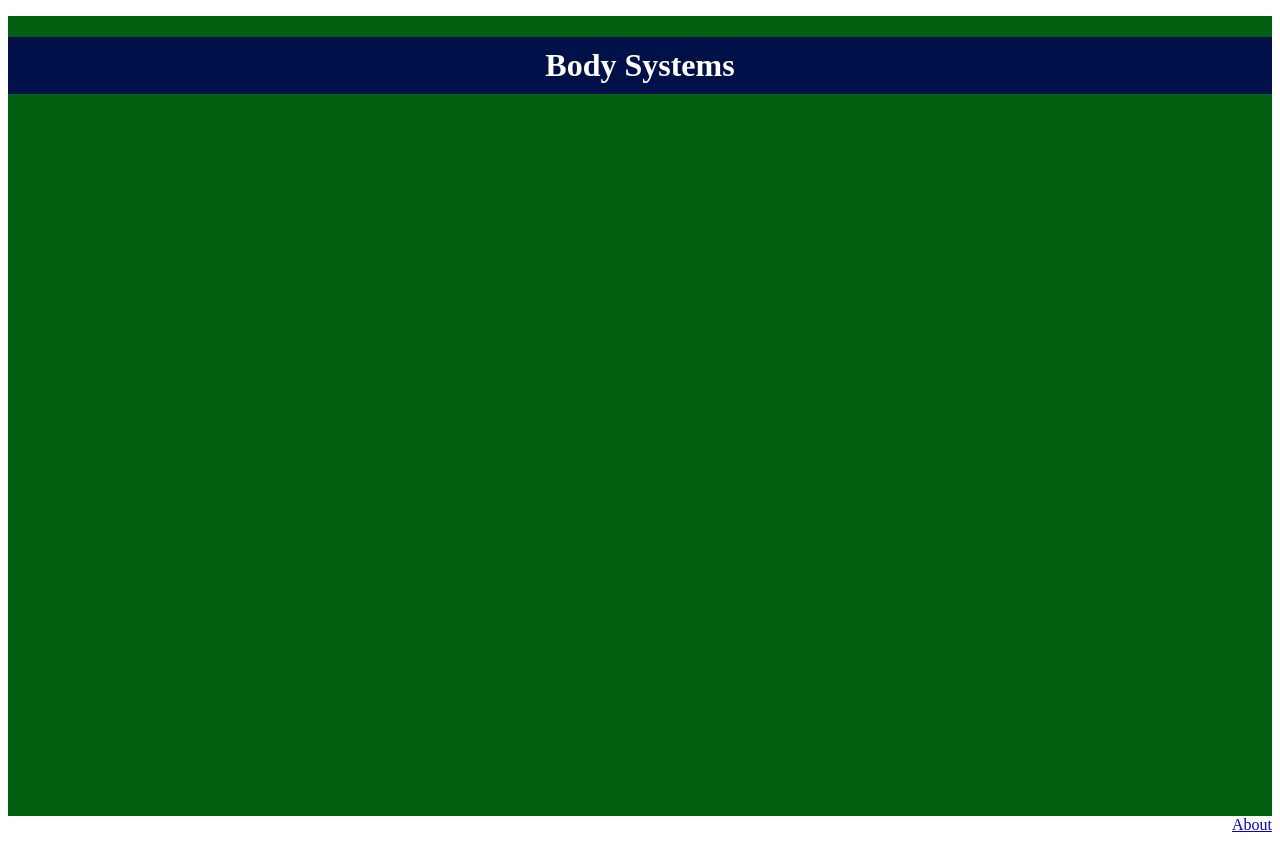
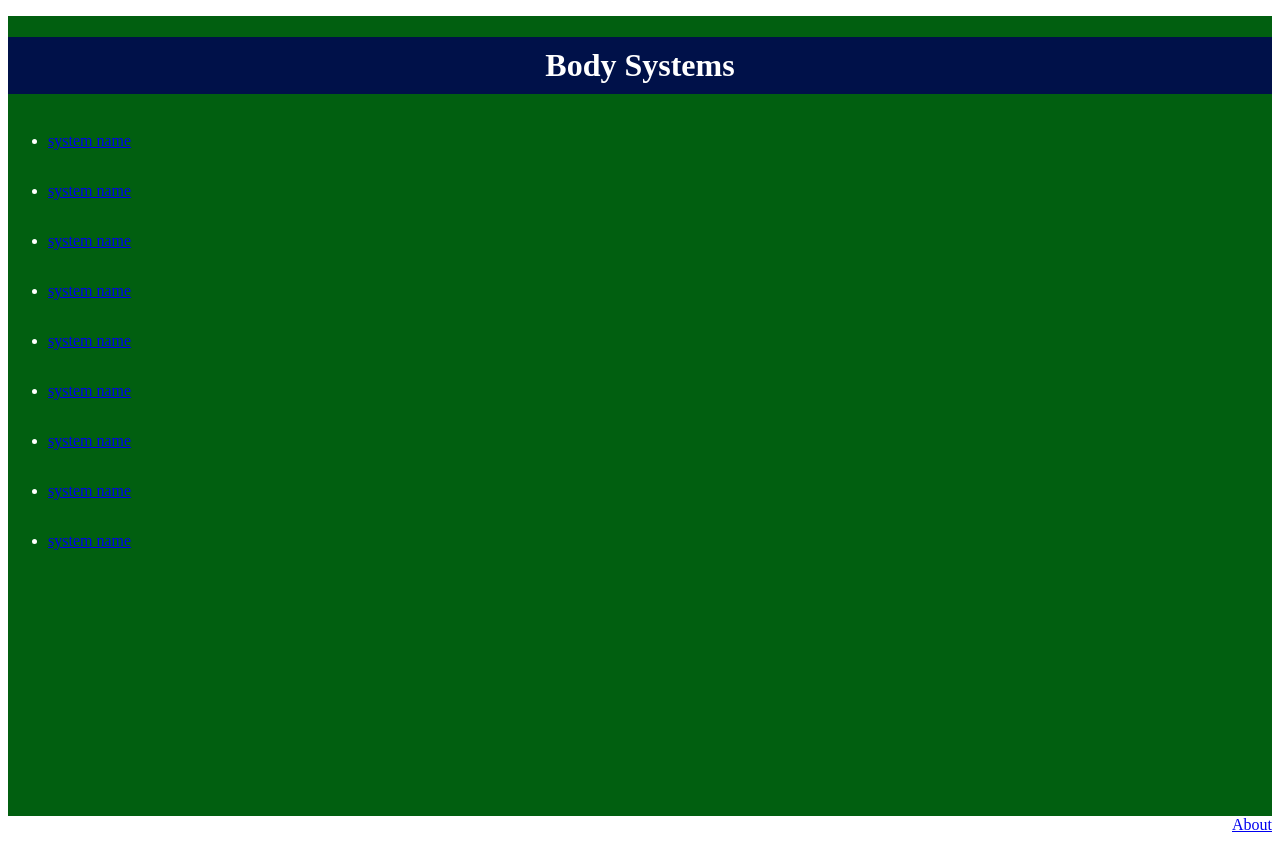
Before and after one commit to FollowTheFelix/Herb-Planets, a Django app: page /body_system/ in a window 1280 px wide. Shown: the part 104-966 px from the top of the page. Run offline with Django 4.2, Linux system fonts and the light colour scheme.

Commit message:
Add dynamic body systems list

```diff
--- a/main_app/templates/bodysystems/index.html
+++ b/main_app/templates/bodysystems/index.html
@@ -1,4 +1,10 @@
 {% extends 'base.html' %} {% block content %}
 
 <h1>Body Systems</h1>
-{% endblock %}
+{% for bodysystem in body_systems %}
+<ul>
+  <li>
+    <a href="{{ bodysystem }}">{{ bodysystem.system }}</a>
+  </li>
+</ul>
+{% endfor %} {% endblock %}
--- a/main_app/views.py
+++ b/main_app/views.py
@@ -23,15 +23,15 @@ for planet in planets:
 herb_list = sorted(list(herb))
 
 body_systems = [
-    {'system': 'plants'},
-    {'system': 'plants'},
-    {'system': 'plants'},
-    {'system': 'plants'},
-    {'system': 'plants'},
-    {'system': 'plants'},
-    {'system': 'plants'},
-    {'system': 'plants'},
-    {'system': 'plants'}
+    {'system': 'system name', 'plants': 'associated plants'},
+    {'system': 'system name', 'plants': 'associated plants'},
+    {'system': 'system name', 'plants': 'associated plants'},
+    {'system': 'system name', 'plants': 'associated plants'},
+    {'system': 'system name', 'plants': 'associated plants'},
+    {'system': 'system name', 'plants': 'associated plants'},
+    {'system': 'system name', 'plants': 'associated plants'},
+    {'system': 'system name', 'plants': 'associated plants'},
+    {'system': 'system name', 'plants': 'associated plants'}
 ]
 
 # Create your views here.
@@ -46,4 +46,4 @@ def about(request):
 def herb(request, herb):
     return render(request, 'herbs/herb', {'herb': herb})
 def bodysystems_index(request):
-    return render(request, 'bodysystems/index.html', {'bodysystem': body_systems})
+    return render(request, 'bodysystems/index.html', {'body_systems': body_systems})
```
